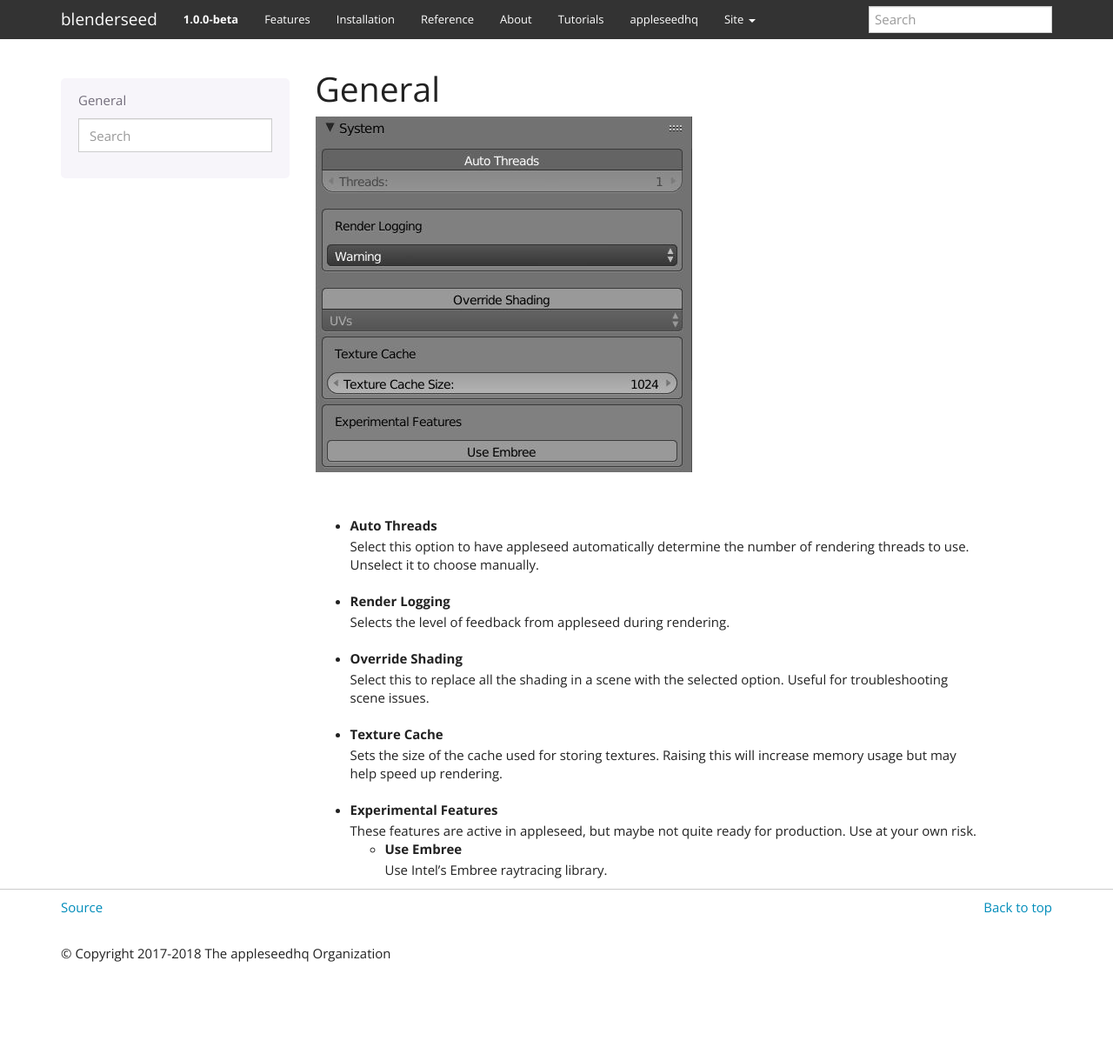
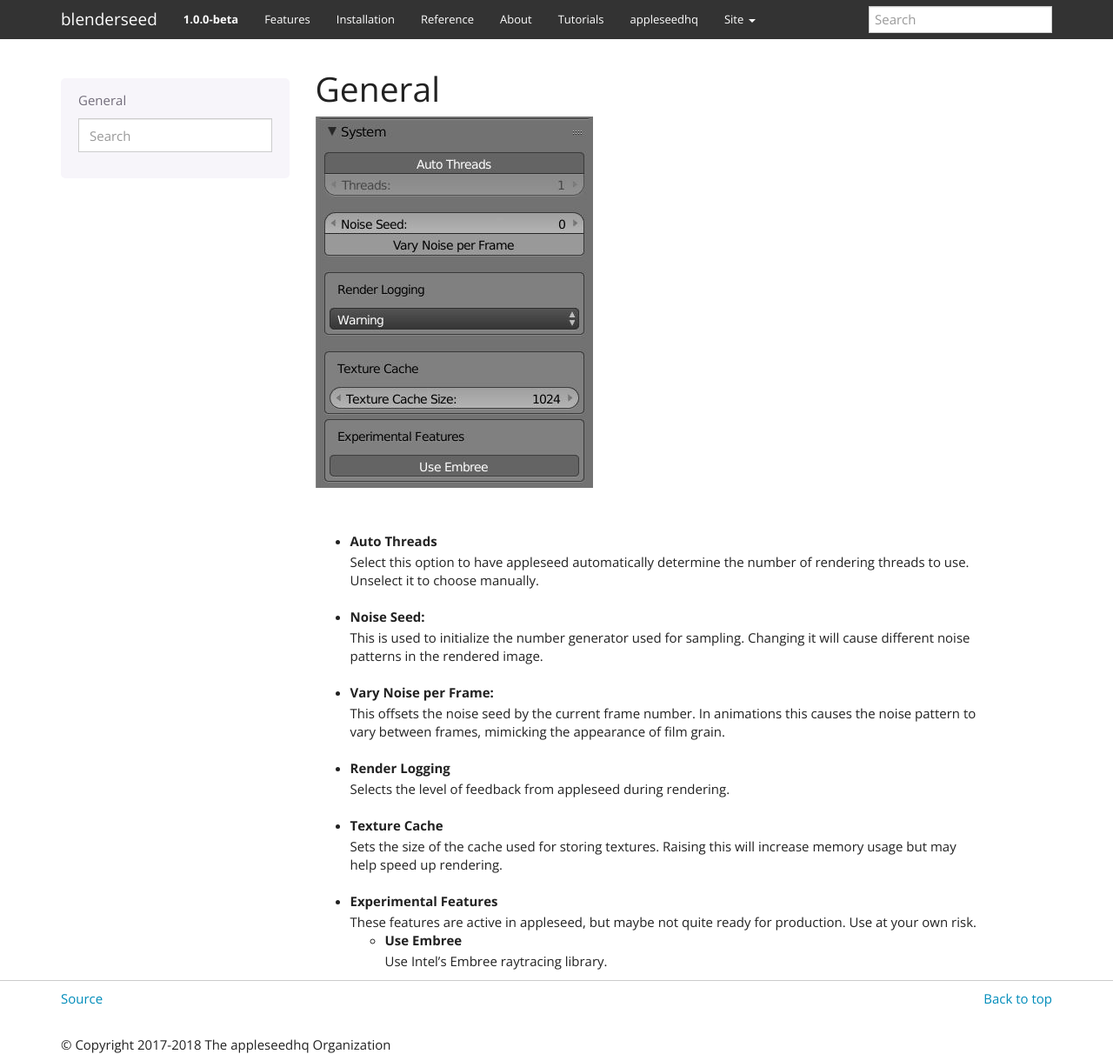
Before and after one commit to appleseedhq/blenderseed, a Sphinx documentation site: the page built from docs/panels/render/system.rst, in a window 1280 px wide and 1212 px high. Shown: the whole window at 87% size. Built offline with Sphinx 7.4.7, drawn with Linux system fonts in a browser that asks for light colours.

Commit message:
Update docs with new features

```diff
--- a/docs/panels/render/lighting.rst
+++ b/docs/panels/render/lighting.rst
@@ -17,6 +17,8 @@
     How many light paths are sent to the light at every surface hit.  Raising this can lower the variance on large area lamps.
 - Low Light Threshold:
     This prevents shadow rays from being traced to lights that do not contribute significant illumination to the surface hit point.  Higher numbers can lead to a decrease in lighting quality but an increase in convergence speed.
+- Light Importance Sampling:
+    This control activates importance sampling on rays traced directly to lights.  In some cases it may help to reduce noise.
 - Environment Emits Light:
     Whether or not an environment map can contribute lighting to the scene.
 - Samples:
--- a/docs/panels/render/system.rst
+++ b/docs/panels/render/system.rst
@@ -7,10 +7,12 @@
 
 - Auto Threads
     Select this option to have appleseed automatically determine the number of rendering threads to use.  Unselect it to choose manually.
+- Noise Seed:
+    This is used to initialize the number generator used for sampling.  Changing it will cause different noise patterns in the rendered image.
+- Vary Noise per Frame:
+    This offsets the noise seed by the current frame number.  In animations this causes the noise pattern to vary between frames, mimicking the appearance of film grain.
 - Render Logging
     Selects the level of feedback from appleseed during rendering.
-- Override Shading
-    Select this to replace all the shading in a scene with the selected option.  Useful for troubleshooting scene issues.
 - Texture Cache
     Sets the size of the cache used for storing textures.  Raising this will increase memory usage but may help speed up rendering.
 - Experimental Features
```
Also changed, not shown: docs/_static/screenshots/render_panels/lighting.JPG, docs/_static/screenshots/render_panels/shading_override.JPG (added), docs/_static/screenshots/render_panels/system.JPG.
